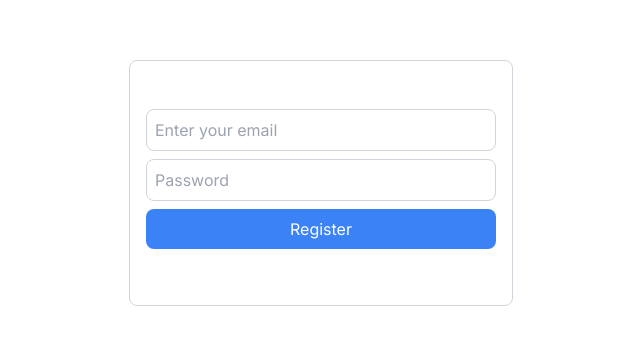
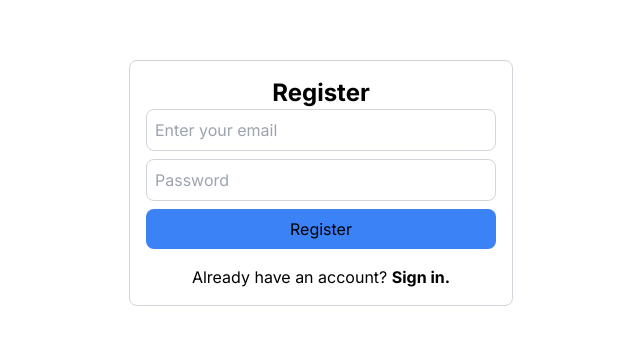
Before and after one commit to na2099/AI-Customer-Support, a Next.js app: page /register in a window 1280 px wide. Shown: the part 217-562 px from the top of the page, without its empty margins (319-959 px from the left). Built offline with nearby package versions, Linux system fonts and the light colour scheme.

Commit message:
Refactor login and register pages to remove unnecessary CSS and improve user experience

```diff
--- a/src/app/login/page.tsx
+++ b/src/app/login/page.tsx
@@ -27,7 +27,7 @@ const LoginPage = () => {
     return (
         <div className="w-screen h-screen flex justify-center items-center">
             <form className="w-96 p-4 border border-gray-300 rounded-lg" onSubmit={handleLogin}>
-                <h1 className="text-2xl font-bold text-center text-white">Login</h1>
+                <h1 className="text-2xl font-bold text-center">Login</h1>
                     <input
                         type="email"
                         placeholder="Email"
@@ -45,12 +45,12 @@ const LoginPage = () => {
                     {error && <p className="text-red-500 mb-4">{error}</p>}
                     <button
                         type="submit"
-                        className="w-full p-2 bg-blue-500 text-white rounded-lg"
+                        className="w-full p-2 bg-blue-500 rounded-lg"
                     >
                         Login
                     </button>
                     <div className="mt-4 text-center">
-                        <Link href="/register" className="text-white">
+                        <Link href="/register">
                             Don&apos;t have an account? <span className="font-bold">Sign up.</span>
                         </Link>
                     </div>
--- a/src/app/register/page.tsx
+++ b/src/app/register/page.tsx
@@ -27,7 +27,7 @@ const RegisterPage = () => {
     return (
         <div className="w-screen h-screen flex justify-center items-center">
             <form className="flex flex-col w-96 p-4 border border-gray-300 rounded-lg" onSubmit={handleRegister}>
-                <h1 className="text-2xl font-bold text-center text-white">Register</h1>
+                <h1 className="text-2xl font-bold text-center">Register</h1>
                 <input
                     type="email"
                     placeholder="Enter your email"
@@ -45,12 +45,12 @@ const RegisterPage = () => {
                 {error && <p className="text-red-500 mb-4">{error}</p>}
                 <button
                     type="submit"
-                    className="w-full p-2 bg-blue-500 text-white rounded-lg"
+                    className="w-full p-2 bg-blue-500 rounded-lg"
                 >
                     Register
                 </button>
                 <div className="mt-4 text-center">
-                    <Link href="/login" className="text-white">
+                    <Link href="/login">
                         Already have an account? <span className="font-bold">Sign in.</span>
                     </Link>
                 </div>
```
